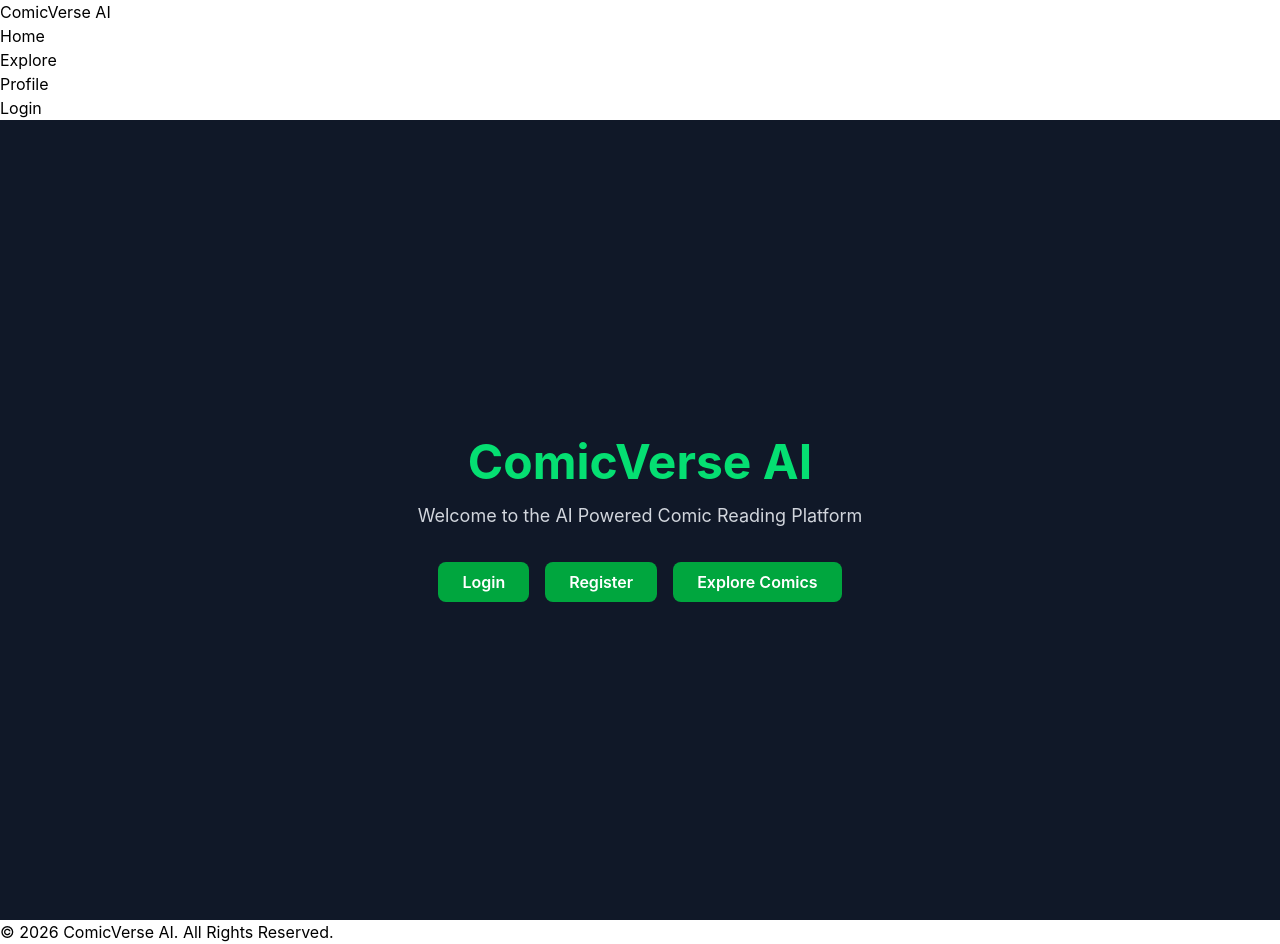
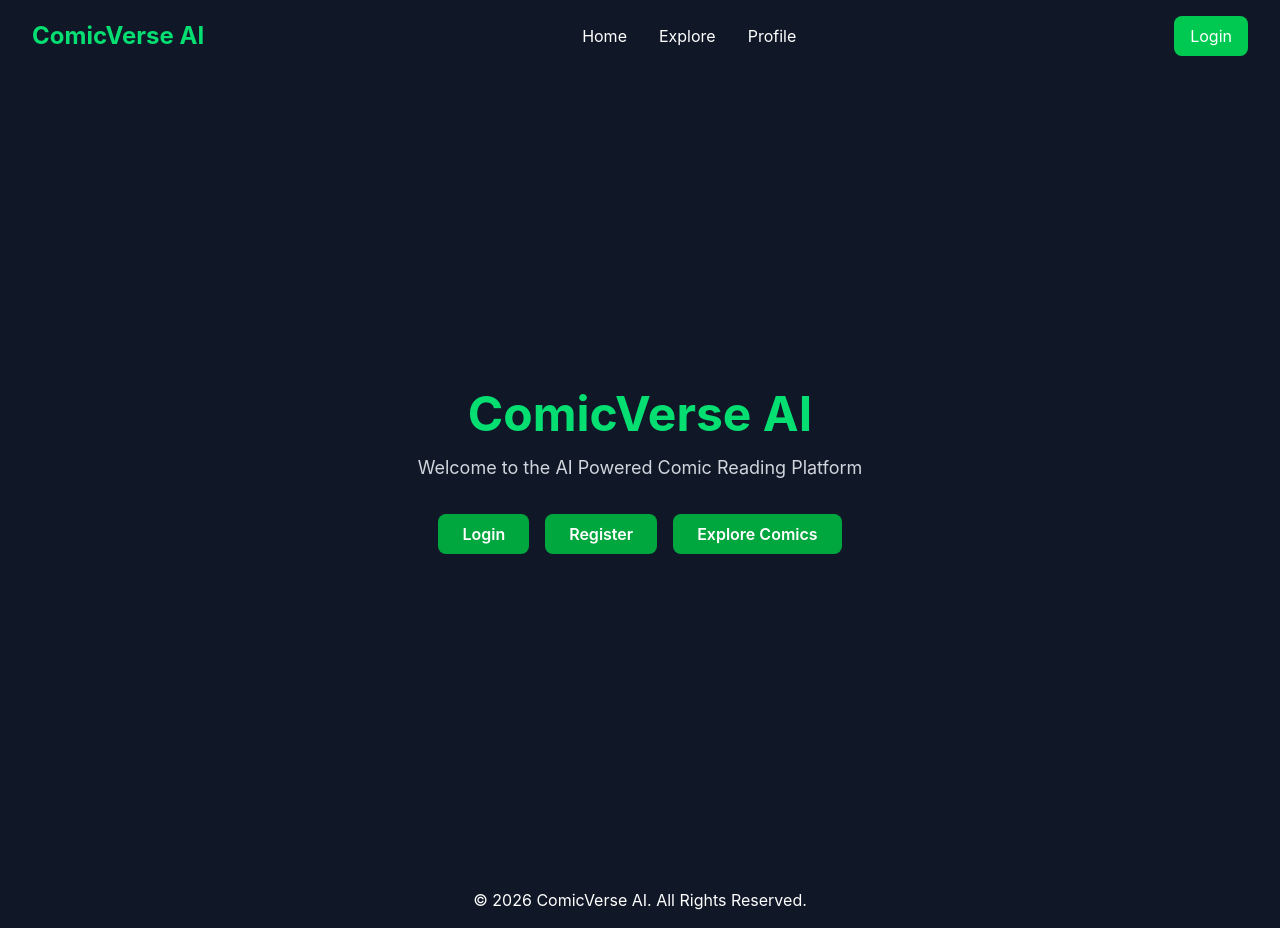
Before and after one commit to jayasuryaa05-sys/comicverse-ai, a React app in the folder frontend/: page / in a window 1280 px wide. Built offline with nearby package versions, Linux system fonts and the light colour scheme; the HTML template or start-up script is replaced by a standard one.

Commit message:
Day 6 - Added MainLayout with React Router Outlet

```diff
--- a/frontend/src/App.jsx
+++ b/frontend/src/App.jsx
@@ -13,68 +13,18 @@ import NotFound from "./pages/NotFound";
 function App() {
   return (
     <Routes>
-      <Route
-        path="/"
-        element={
-          <MainLayout>
-            <Home />
-          </MainLayout>
-        }
-      />
+      {/* Routes with Navbar and Footer */}
+      <Route path="/" element={<MainLayout />}>
+        <Route index element={<Home />} />
+        <Route path="login" element={<Login />} />
+        <Route path="register" element={<Register />} />
+        <Route path="explore" element={<Explore />} />
+        <Route path="profile" element={<Profile />} />
+        <Route path="comic/:id" element={<ComicDetails />} />
+      </Route>
 
-      <Route
-        path="/login"
-        element={
-          <MainLayout>
-            <Login />
-          </MainLayout>
-        }
-      />
-
-      <Route
-        path="/register"
-        element={
-          <MainLayout>
-            <Register />
-          </MainLayout>
-        }
-      />
-
-      <Route
-        path="/explore"
-        element={
-          <MainLayout>
-            <Explore />
-          </MainLayout>
-        }
-      />
-
-      <Route
-        path="/profile"
-        element={
-          <MainLayout>
-            <Profile />
-          </MainLayout>
-        }
-      />
-
-      <Route
-        path="/comic/:id"
-        element={
-          <MainLayout>
-            <ComicDetails />
-          </MainLayout>
-        }
-      />
-
-      <Route
-        path="*"
-        element={
-          <MainLayout>
-            <NotFound />
-          </MainLayout>
-        }
-      />
+      {/* 404 Page */}
+      <Route path="*" element={<NotFound />} />
     </Routes>
   );
 }
--- a/frontend/src/components/Footer.jsx
+++ b/frontend/src/components/Footer.jsx
@@ -1,7 +1,7 @@
 function Footer() {
   return (
-    <footer>
-      <p>© 2026 ComicVerse AI. All Rights Reserved.</p>
+    <footer className="bg-gray-900 text-white text-center py-4">
+      © 2026 ComicVerse AI. All Rights Reserved.
     </footer>
   );
 }
--- a/frontend/src/components/Navbar.jsx
+++ b/frontend/src/components/Navbar.jsx
@@ -1,14 +1,30 @@
+import { Link } from "react-router-dom";
+
 function Navbar() {
   return (
-    <nav>
-      <h2>ComicVerse AI</h2>
+    <nav className="bg-gray-900 text-white px-8 py-4 flex justify-between items-center">
 
-      <ul>
-        <li>Home</li>
-        <li>Explore</li>
-        <li>Profile</li>
-        <li>Login</li>
-      </ul>
+      <h1 className="text-2xl font-bold text-green-400">
+        ComicVerse AI
+      </h1>
+
+      <div className="flex gap-8">
+
+        <Link to="/">Home</Link>
+
+        <Link to="/explore">Explore</Link>
+
+        <Link to="/profile">Profile</Link>
+
+      </div>
+
+      <Link
+        to="/login"
+        className="bg-green-500 px-4 py-2 rounded-lg"
+      >
+        Login
+      </Link>
+
     </nav>
   );
 }
--- a/frontend/src/layouts/MainLayout.jsx
+++ b/frontend/src/layouts/MainLayout.jsx
@@ -1,13 +1,14 @@
 import Navbar from "../components/Navbar";
 import Footer from "../components/Footer";
+import { Outlet } from "react-router-dom";
 
-function MainLayout({ children }) {
+function MainLayout() {
   return (
     <>
       <Navbar />
 
       <main>
-        {children}
+        <Outlet />
       </main>
 
       <Footer />
```
